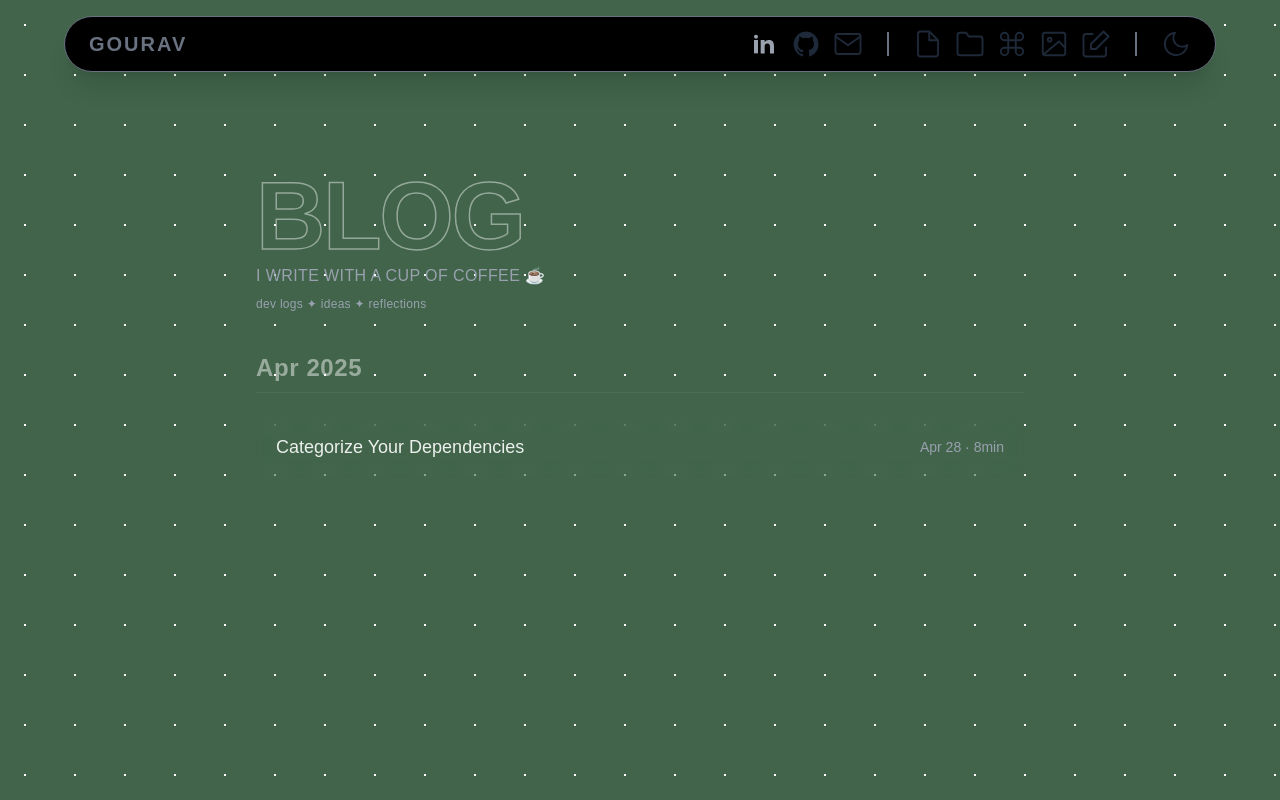
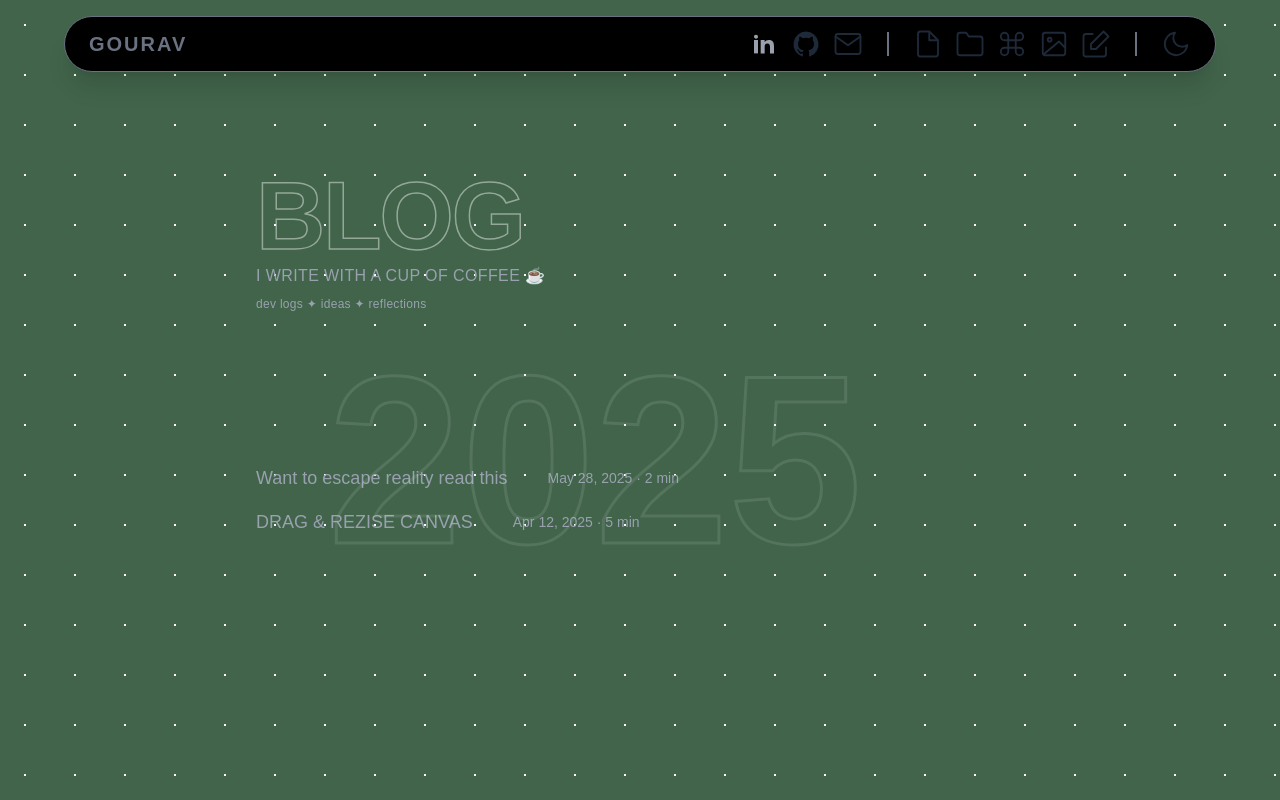
Before and after one commit to venomusblood568/venomusblood568.github.io, a Next.js app: page /blog in a window 1280 px wide. Built offline with nearby package versions, Linux system fonts and the light colour scheme.

Commit message:
Now happy with blog page

```diff
--- a/app/blog/page.tsx
+++ b/app/blog/page.tsx
@@ -5,58 +5,25 @@ type Post = {
   date: string;
   readTime: string;
   year: number;
-  lang: string;
 };
 
 const posts: Post[] = [
   {
-    title: "Categorize Your Dependencies",
-    date: "Apr 28",
-    readTime: "8min",
+    title: "Want to escape reality read this",
+    date: "May 28, 2025",
+    readTime: "2 min",
     year: 2025,
-    lang: "EN",
+  },
+  {
+    title: "DRAG & REZISE CANVAS",
+    date: "Apr 12, 2025",
+    readTime: "5 min",
+    year: 2025,
   },
 ];
 
-function getMonthYear(post: Post): string {
-  const [month] = post.date.split(" ");
-  return `${month} ${post.year}`;
-}
-
 export default function Blog() {
-  const groupedByMonthYear = posts.reduce<Record<string, Post[]>>(
-    (acc, post) => {
-      const key = getMonthYear(post);
-      if (!acc[key]) acc[key] = [];
-      acc[key].push(post);
-      return acc;
-    },
-    {}
-  );
-
-  const monthOrder: Record<string, number> = {
-    Jan: 1,
-    Feb: 2,
-    Mar: 3,
-    Apr: 4,
-    May: 5,
-    Jun: 6,
-    Jul: 7,
-    Aug: 8,
-    Sep: 9,
-    Oct: 10,
-    Nov: 11,
-    Dec: 12,
-  };
-
-  const sortedKeys = Object.keys(groupedByMonthYear).sort((a, b) => {
-    const [aMonth, aYear] = a.split(" ");
-    const [bMonth, bYear] = b.split(" ");
-    const aVal = Number(aYear) * 100 + monthOrder[aMonth];
-    const bVal = Number(bYear) * 100 + monthOrder[bMonth];
-    return bVal - aVal;
-  });
-
+  const year = posts[0]?.year ?? new Date().getFullYear();
   return (
     <div className="min-h-screen text-gray-500 px-6 py-12 font-sans">
       <Header />
@@ -71,32 +38,24 @@ export default function Blog() {
         <p className="text-gray-400 text-xs tracking-wide mb-10 select-none">
           <span>dev logs ✦ ideas ✦ reflections</span>
         </p>
-
-        {sortedKeys.map((key) => (
-          <section
-            key={key}
-            className="mb-12 border-b border-gray-700 pb-8 last:border-none"
-          >
-            <h2 className="text-2xl font-bold text-white/80 mb-6 tracking-wide border-b border-white/10 pb-2 animate-pulse slow-pulse">
-              {key}
-            </h2>
-            <ul className="space-y-4">
-              {groupedByMonthYear[key].map((post, idx) => (
+        <h1 className="text-[100px] text-outline sm:text-[240px] font-bold  text-outline-bold opacity-10 absolute top-70 px-72 sm:left-10 text-white pointer-events-none select-none z-0">
+          {year}
+        </h1>
+        <ul className="space-y-4 text-gray-400 py-28">
+          {posts.map((post, idx) => (
             <li
               key={idx}
-                  className="flex flex-col sm:flex-row justify-between items-start sm:items-center hover:bg-white/5 hover:shadow-md hover:text-white rounded-xl px-5 py-4 transition-all duration-300 cursor-pointer backdrop-blur-sm"
+              className="flex flex-col sm:flex-row gap-10  sm:items-center hover:text-white rounded-xl  transition-all duration-300 cursor-pointer"
             >
-                  <div className="text-lg font-medium text-white/90">
+              <div className="text-lg font-medium hover:text-white /">
                 {post.title}
               </div>
-                  <time className="text-sm text-gray-400 whitespace-nowrap">
+              <time className="text-sm  hover:text-white ">
                 {post.date} · {post.readTime}
               </time>
             </li>
           ))}
         </ul>
-          </section>
-        ))}
       </div>
     </div>
   );
--- a/app/globals.css
+++ b/app/globals.css
@@ -33,6 +33,11 @@ body {
   text-stroke: 1.5px white;
 }
 
+.text-outline-bold {
+  color: transparent;
+  -webkit-text-stroke: 3px white;
+  text-stroke: 3px white;
+}
 .typewriter {
   display: inline-block;
   overflow: hidden;
```
Lines whose indentation alone changed are shown as unchanged.
